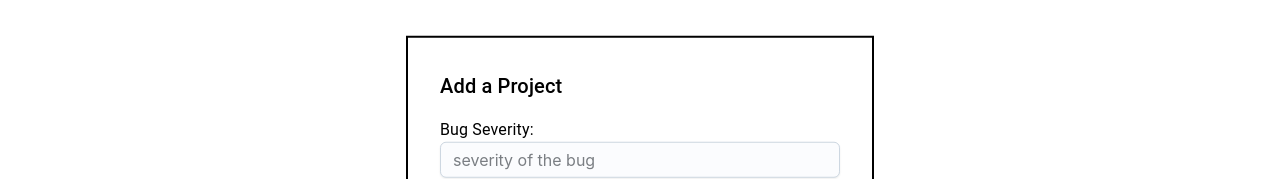
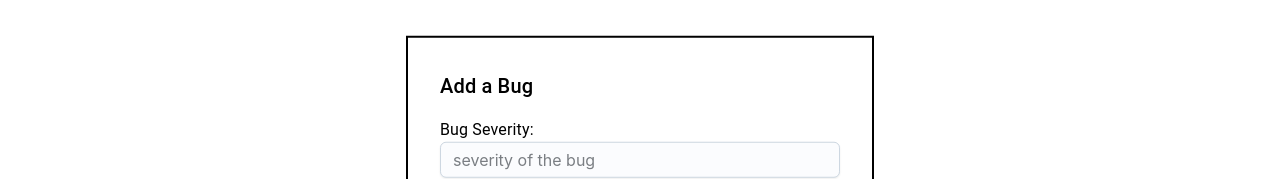
Before and after one commit to Nikki612/bug-tracking-app-webtech, a React (Vite) app in the folder frontend/: page /addBug in a window 1280 px wide. Shown: the part 178-357 px from the top of the page. Built offline with nearby package versions, Linux system fonts and the light colour scheme.

Commit message:
title change-bug

```diff
--- a/frontend/src/screens/AddBugScreen.jsx
+++ b/frontend/src/screens/AddBugScreen.jsx
@@ -57,7 +57,7 @@ function AddBugScreen() {
       <Header />
       <Box sx={style}>
         <Typography id="modal-modal-title" variant="h6" component="h2">
-          Add a Project
+          Add a Bug
         </Typography>
         <form
           id="modal-modal-description"
```
Also changed, not shown: 1 other file (tests, documents, lock files or other folders).
